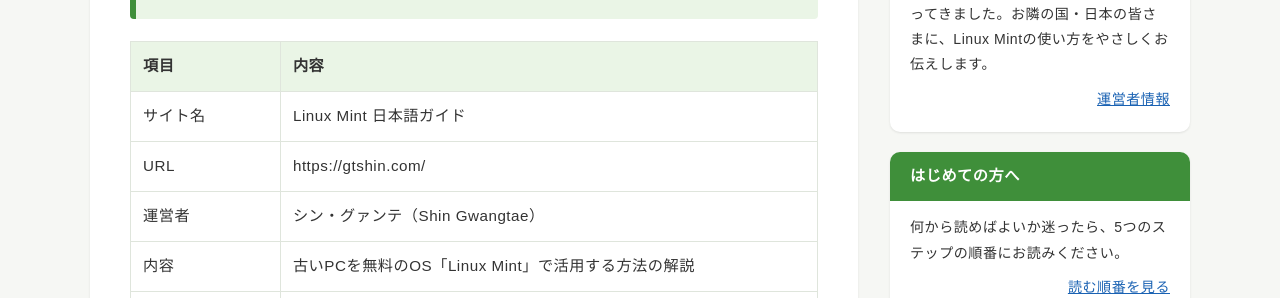
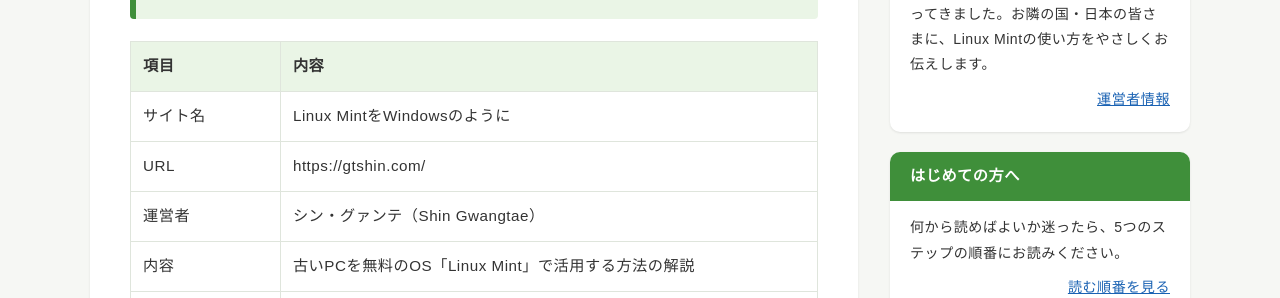
Before and after one commit to your7179/gtshin, a Jekyll site: the page built from pages/about.md, in a window 1280 px wide and 900 px high. Shown: the part 380-678 px from the top of the window. Built offline with Jekyll 4.4.1, drawn with Linux system fonts in a browser that asks for light colours.

Commit message:
Add files via upload

```diff
--- a/pages/about.md
+++ b/pages/about.md
@@ -1,7 +1,7 @@
 ---
 title: "運営者情報"
 permalink: /about/
-description: "「Linux Mint 日本語ガイド」の運営者情報です。韓国の地方自治体で約30年間勤務し、ホームページ制作や情報化に携わってきた運営者のプロフィールと、このサイトを始めた理由をご紹介します。"
+description: "「Linux MintをWindowsのように」の運営者情報です。韓国の地方自治体で約30年間勤務し、ホームページ制作や情報化に携わってきた運営者のプロフィールと、このサイトを始めた理由をご紹介します。"
 updated: 2026-11-22
 ---
 
@@ -9,7 +9,7 @@ updated: 2026-11-22
 
 | 項目 | 内容 |
 |---|---|
-| サイト名 | Linux Mint 日本語ガイド |
+| サイト名 | Linux MintをWindowsのように |
 | URL | https://gtshin.com/ |
 | 運営者 | シン・グァンテ（Shin Gwangtae） |
 | 内容 | 古いPCを無料のOS「Linux Mint」で活用する方法の解説 |
```
Also changed, not shown: pages/contact.md (+1 -1 lines), pages/privacy-policy.md (+2 -2 lines).
